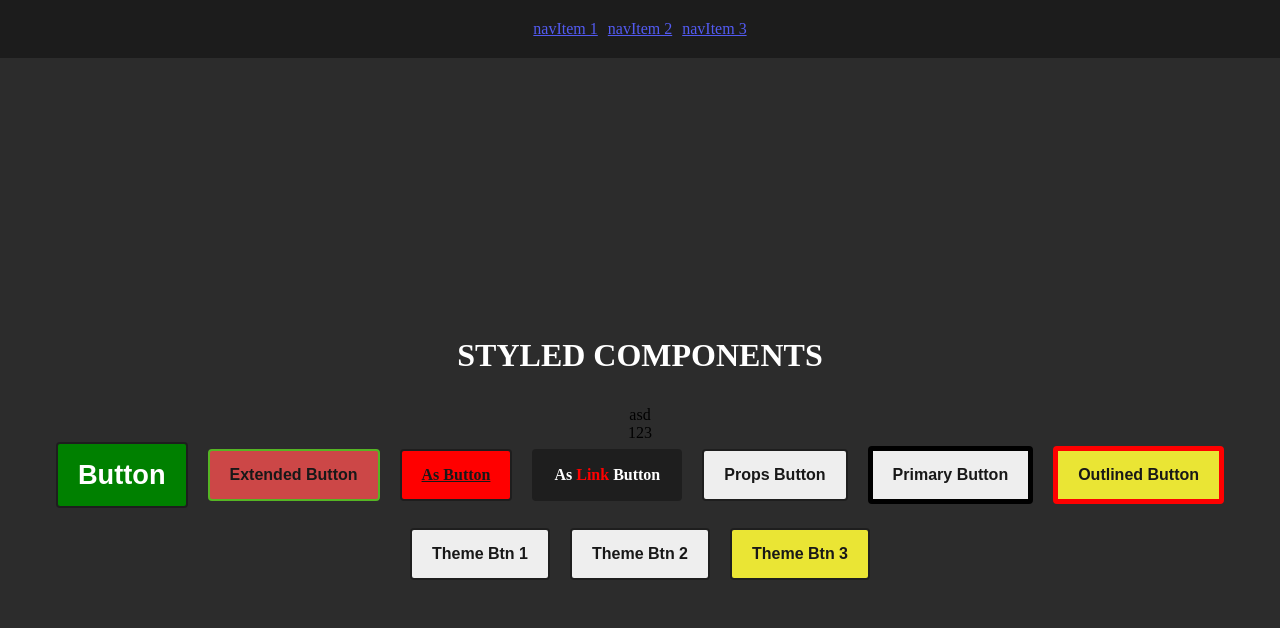
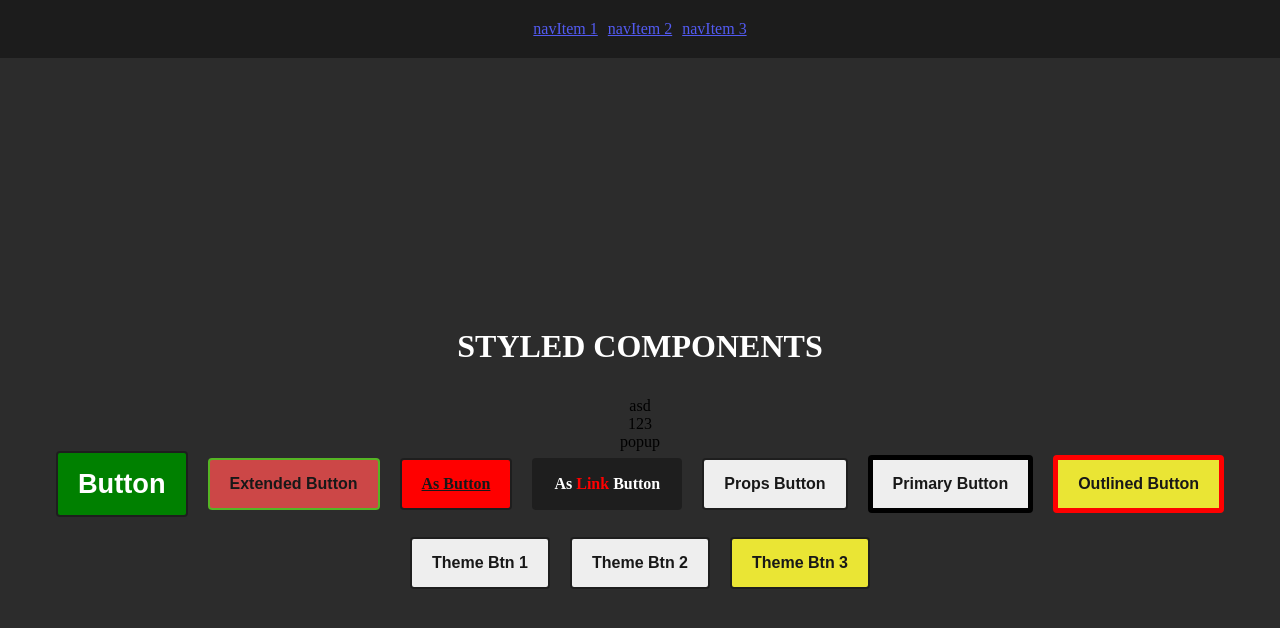
Before and after one commit to OverTheTop404/1_month_htmlcss, a React (Vite) app: page / in a window 1280 px wide. Shown: the top 628 px of the page. Built offline with nearby package versions, Linux system fonts and the light colour scheme.

Commit message:
popup commit

```diff
--- a/src/App.tsx
+++ b/src/App.tsx
@@ -29,6 +29,7 @@ function App() {
         <StyledH1>Styled Components</StyledH1>
         <span>asd</span>
         <span>123</span>
+        <span>popup</span>
         <BoxBtn>
           <StyledBtn color={"white"} background={"green"} size={"1.7rem"}>
             Button
```
